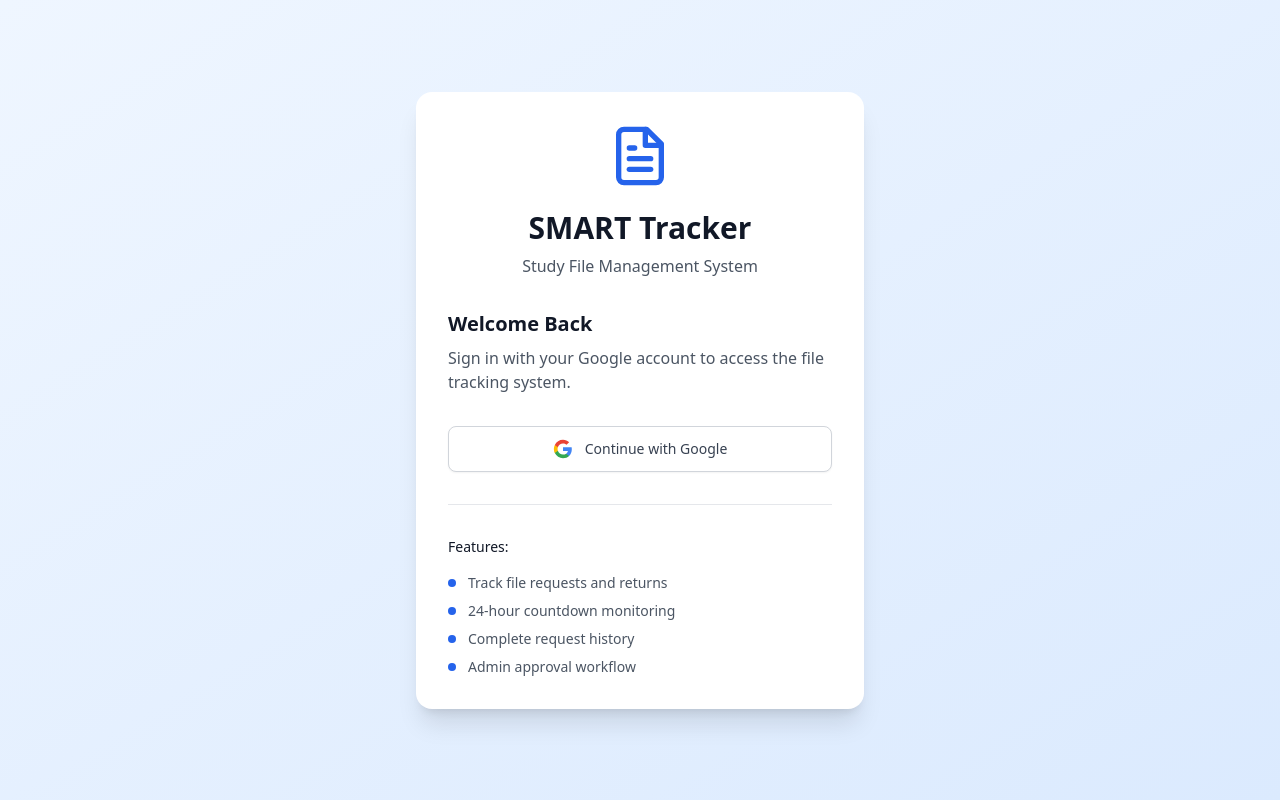
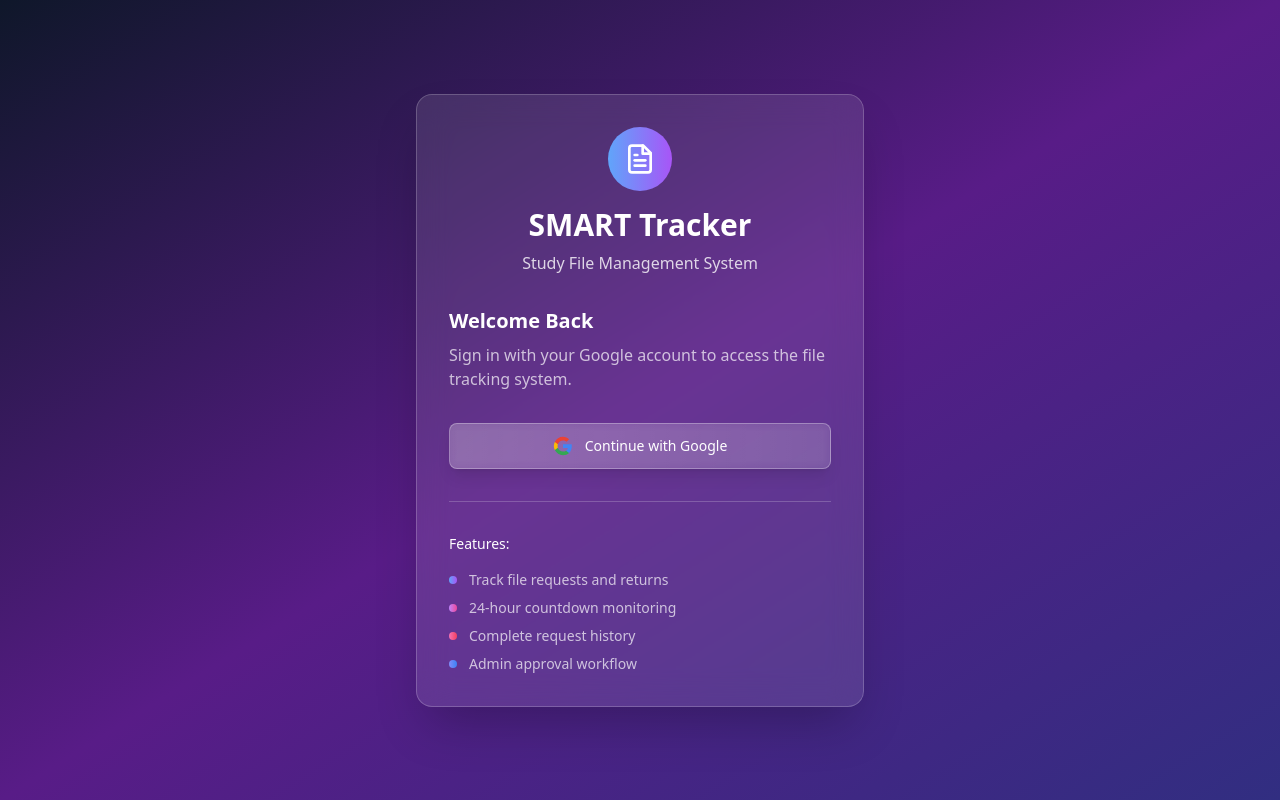
Before and after one commit to Promisekel/File-Management-Tracker, a React (Create React App) app: page /login in a window 1280 px wide. Built offline with nearby package versions, Linux system fonts and the light colour scheme; no server answers.

Commit message:
🎨 Apply gradient design to LoginPage - glass-morphism card, gradient backgrounds, colorful feature bullets

```diff
--- a/src/pages/LoginPage.js
+++ b/src/pages/LoginPage.js
@@ -22,12 +22,12 @@ const LoginPage = () => {
   };
 
   return (
-    <div className="min-h-screen bg-gradient-to-br from-primary-50 to-primary-100 flex items-center justify-center px-4">
+    <div className="min-h-screen bg-gradient-to-br from-slate-900 via-purple-900 to-indigo-900 flex items-center justify-center px-4">
       <motion.div
         initial={{ opacity: 0, scale: 0.9 }}
         animate={{ opacity: 1, scale: 1 }}
         transition={{ duration: 0.5 }}
-        className="max-w-md w-full bg-white rounded-2xl shadow-xl p-8"
+        className="max-w-md w-full bg-white/10 backdrop-blur-lg rounded-2xl shadow-2xl border border-white/20 p-8 card-shine"
       >
         {/* Logo and Title */}
         <div className="text-center mb-8">
@@ -37,12 +37,14 @@ const LoginPage = () => {
             transition={{ duration: 0.5, delay: 0.2 }}
             className="inline-block"
           >
-            <FileText className="w-16 h-16 text-primary-600 mx-auto mb-4" />
+            <div className="w-16 h-16 mx-auto mb-4 rounded-full bg-gradient-to-r from-blue-400 to-purple-500 p-4 flex items-center justify-center">
+              <FileText className="w-8 h-8 text-white" />
+            </div>
           </motion.div>
-          <h1 className="text-3xl font-bold text-gray-900 mb-2">
+          <h1 className="text-3xl font-bold text-white mb-2">
             SMART Tracker
           </h1>
-          <p className="text-gray-600">
+          <p className="text-white/80">
             Study File Management System
           </p>
         </div>
@@ -54,10 +56,10 @@ const LoginPage = () => {
           transition={{ duration: 0.5, delay: 0.3 }}
           className="mb-8"
         >
-          <h2 className="text-xl font-semibold text-gray-900 mb-2">
+          <h2 className="text-xl font-semibold text-white mb-2">
             Welcome Back
           </h2>
-          <p className="text-gray-600">
+          <p className="text-white/70">
             Sign in with your Google account to access the file tracking system.
           </p>
         </motion.div>
@@ -70,13 +72,14 @@ const LoginPage = () => {
           onClick={handleGoogleSignIn}
           disabled={loading}
           className={`
-            w-full flex items-center justify-center px-4 py-3 border border-gray-300 rounded-lg shadow-sm
-            bg-white text-sm font-medium text-gray-700 hover:bg-gray-50 transition-all duration-200
-            ${loading ? 'opacity-50 cursor-not-allowed' : 'hover:shadow-md'}
+            w-full flex items-center justify-center px-4 py-3 rounded-lg shadow-lg
+            bg-gradient-to-r from-white/20 to-white/10 backdrop-blur-sm border border-white/30
+            text-sm font-medium text-white hover:from-white/30 hover:to-white/20 transition-all duration-200
+            ${loading ? 'opacity-50 cursor-not-allowed' : 'hover:shadow-xl hover:-translate-y-0.5'}
           `}
         >
           {loading ? (
-            <div className="w-5 h-5 border-2 border-gray-300 border-t-primary-600 rounded-full animate-spin mr-3" />
+            <div className="w-5 h-5 border-2 border-white/30 border-t-white rounded-full animate-spin mr-3" />
           ) : (
             <svg className="w-5 h-5 mr-3" viewBox="0 0 24 24">
               <path
@@ -105,24 +108,24 @@ const LoginPage = () => {
           initial={{ opacity: 0 }}
           animate={{ opacity: 1 }}
           transition={{ duration: 0.5, delay: 0.6 }}
-          className="mt-8 pt-8 border-t border-gray-200"
+          className="mt-8 pt-8 border-t border-white/20"
         >
-          <h3 className="text-sm font-medium text-gray-900 mb-4">Features:</h3>
-          <ul className="space-y-2 text-sm text-gray-600">
+          <h3 className="text-sm font-medium text-white mb-4">Features:</h3>
+          <ul className="space-y-2 text-sm text-white/70">
             <li className="flex items-center">
-              <div className="w-2 h-2 bg-primary-600 rounded-full mr-3"></div>
+              <div className="w-2 h-2 bg-gradient-to-r from-blue-400 to-purple-500 rounded-full mr-3"></div>
               Track file requests and returns
             </li>
             <li className="flex items-center">
-              <div className="w-2 h-2 bg-primary-600 rounded-full mr-3"></div>
+              <div className="w-2 h-2 bg-gradient-to-r from-purple-400 to-pink-500 rounded-full mr-3"></div>
               24-hour countdown monitoring
             </li>
             <li className="flex items-center">
-              <div className="w-2 h-2 bg-primary-600 rounded-full mr-3"></div>
+              <div className="w-2 h-2 bg-gradient-to-r from-pink-400 to-rose-500 rounded-full mr-3"></div>
               Complete request history
             </li>
             <li className="flex items-center">
-              <div className="w-2 h-2 bg-primary-600 rounded-full mr-3"></div>
+              <div className="w-2 h-2 bg-gradient-to-r from-indigo-400 to-blue-500 rounded-full mr-3"></div>
               Admin approval workflow
             </li>
           </ul>
```
Also changed, not shown: debug-user-data.html (added, +76 -0 lines).
